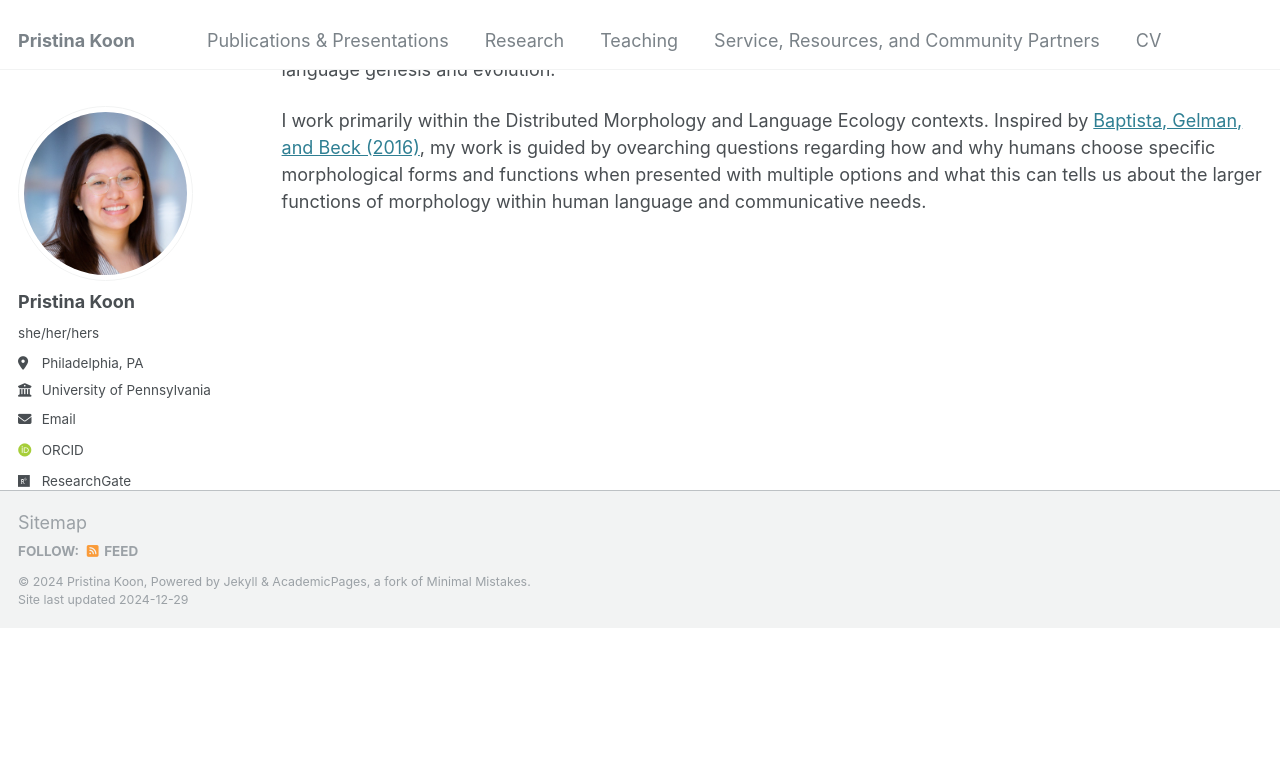
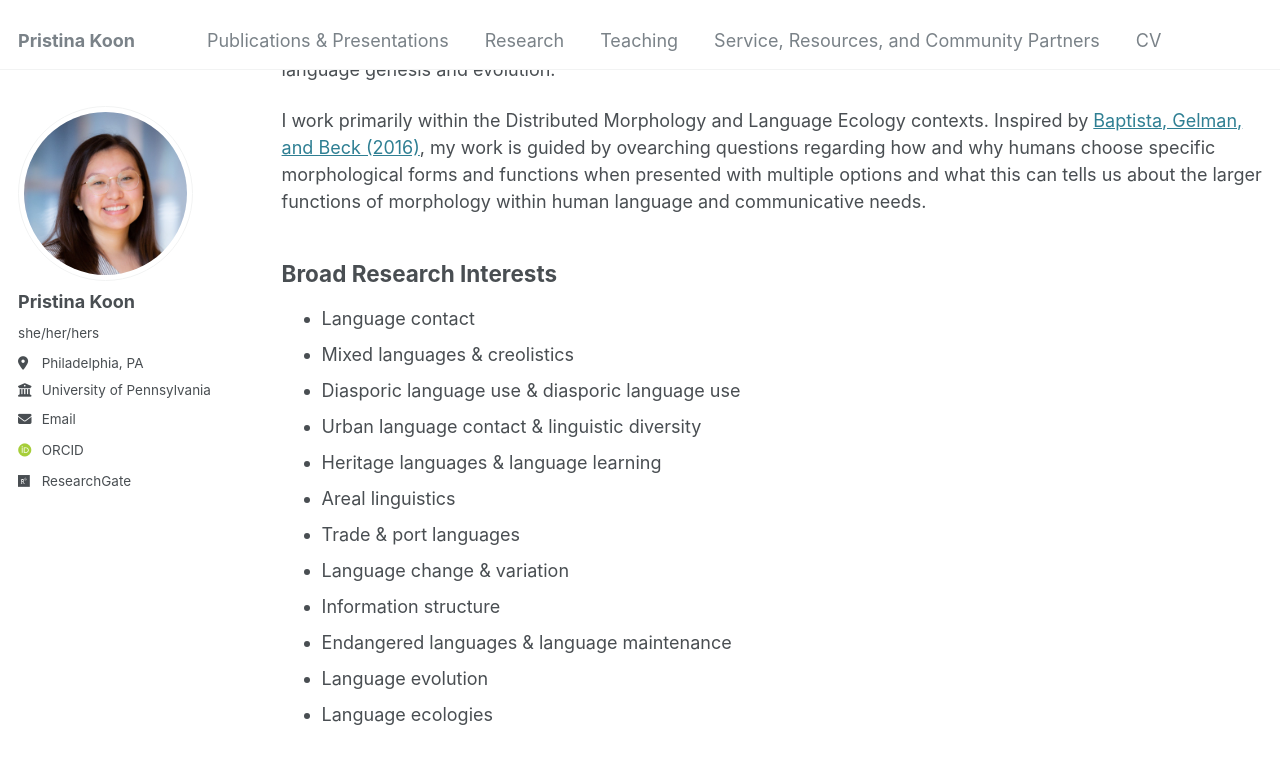
Before and after one commit to pristinakoon/pristinakoon.github.io, a Jekyll site: the page built from _pages/research.md, in a window 1280 px wide and 900 px high, scrolled down 276 px. Shown: the top 764 px of the window. Built offline with Jekyll 4.4.1, drawn with Linux system fonts in a browser that asks for light colours; some web fonts are replaced; before the commit the page ends 904 px from its top, so only the background shows below that.

Commit message:
Update research.md

```diff
--- a/_pages/research.md
+++ b/_pages/research.md
@@ -8,3 +8,17 @@ author_profile: true
 My interest in language contact was initially sparked by my fascination on how multiple languages coexist in time and space together. From there, reading on pronoun borrowing grew my desire to learn more about how contact induces language change and variation. I currently focus on how morphology and grammatical features can change when two or more languages interact. This has implications for bi- and multilingualism, creolistics, and language genesis and evolution.
 
 I work primarily within the Distributed Morphology and Language Ecology contexts. Inspired by [Baptista, Gelman, and Beck (2016)](https://journals.sagepub.com/doi/abs/10.1177/1367006914552459?journalCode=ijba), my work is guided by ovearching questions regarding how and why humans choose specific morphological forms and functions when presented with multiple options and what this can tells us about the larger functions of morphology within human language and communicative needs.
+
+## Broad Research Interests ##
+- Language contact
+- Mixed languages & creolistics
+- Diasporic language use & diasporic language use
+- Urban language contact & linguistic diversity
+- Heritage languages & language learning
+- Areal linguistics
+- Trade & port languages
+- Language change & variation
+- Information structure
+- Endangered languages & language maintenance
+- Language evolution
+- Language ecologies
```
